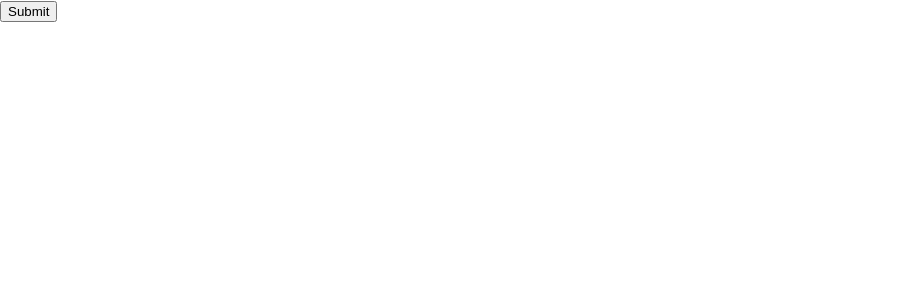
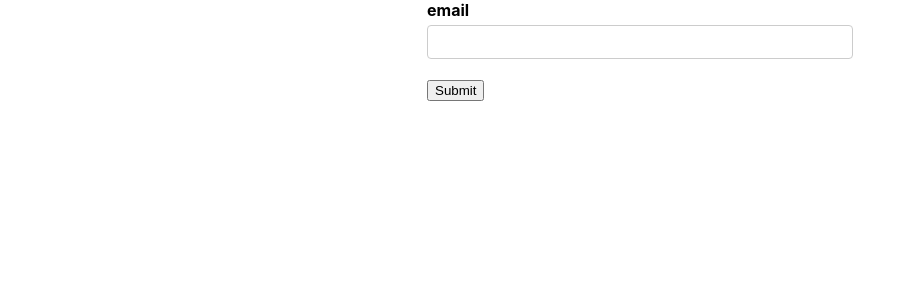
Before and after one commit to SepantaJoshani/Formik, a React (Create React App) app: page / in a window 1280 px wide. Shown: the top 300 px of the page, without its empty margins (0-916 px from the left). Built offline with nearby package versions, Linux system fonts and the light colour scheme.

Commit message:
setup Input component

```diff
--- a/src/App.css
+++ b/src/App.css
@@ -1,4 +1,4 @@
-App {
+.App {
   display: flex;
   justify-content: center;
 }
--- a/src/components/FormikContainer.js
+++ b/src/components/FormikContainer.js
@@ -1,10 +1,15 @@
 import React from "react";
 import { Formik, Form } from "formik";
 import * as Yup from "yup";
+import FormikControl from "./FormikControl";
 
 const FormikContainer = () => {
-  const initialValues = "";
-  const validationSchema = Yup.object({});
+  const initialValues = {
+    email: "",
+  };
+  const validationSchema = Yup.object({
+    email: Yup.string().email("Email Type Error").required("Required !"),
+  });
   const onSubmit = (values) => console.log(values);
   return (
     <Formik
@@ -14,6 +19,12 @@ const FormikContainer = () => {
     >
       {(formik) => (
         <Form>
+          <FormikControl
+            control="input"
+            type="email"
+            label="email"
+            name="email"
+          />
           <button type="submit">Submit</button>
         </Form>
       )}
--- a/src/components/FormikControl.js
+++ b/src/components/FormikControl.js
@@ -1,10 +1,11 @@
 import React from 'react'
+import Input from './Input'
 
 const FormikControl = (props) => {
-const {control}=props
+const {control,...rest}=props
 
 switch (control) {
-    case "input":
+    case "input": return <Input {...rest} />
     case "textarea":
     case "select":
     case "radio":
--- a/src/components/Input.js
+++ b/src/components/Input.js
@@ -0,0 +1,16 @@
+import React from 'react'
+import { Field , ErrorMessage } from 'formik'
+import ErrorTxt from './ErrorTxt'
+
+const Input = ({label,name,...rest}) => {
+    return (
+        <div className="form-control">
+            <label htmlFor={name}>{label}</label>
+            <Field id={name} name={name} {...rest}/>
+            <ErrorMessage name={name} component={ErrorTxt}/>
+      </div>
+    )
+}
+
+
+export default Input
```
